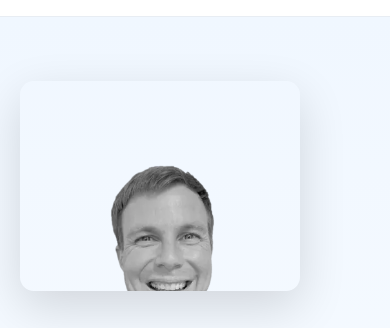
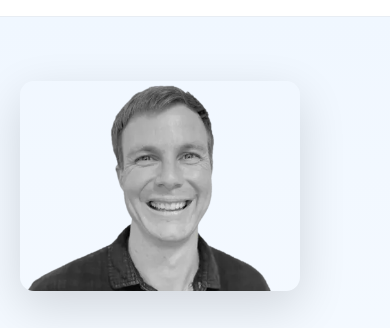
Before and after one commit to nickheathphd/thebreathingdiabetic, a plain HTML site: page about.html in a window 390 px wide. Shown: the part 50-378 px from the top of the page. Drawn offline with Linux system fonts and the light colour scheme.

Commit message:
Fixed image sizing for desktop and mobile.

```diff
--- a/about.html
+++ b/about.html
@@ -451,6 +451,9 @@
         max-width: 280px;
         order: -1;
       }
+      .page-hero__photo img {
+        object-position: center center;
+      }
       .story__grid {
         grid-template-columns: 1fr;
         gap: 2.5rem;
```
Also changed, not shown: index.html (+1 -0 lines).
